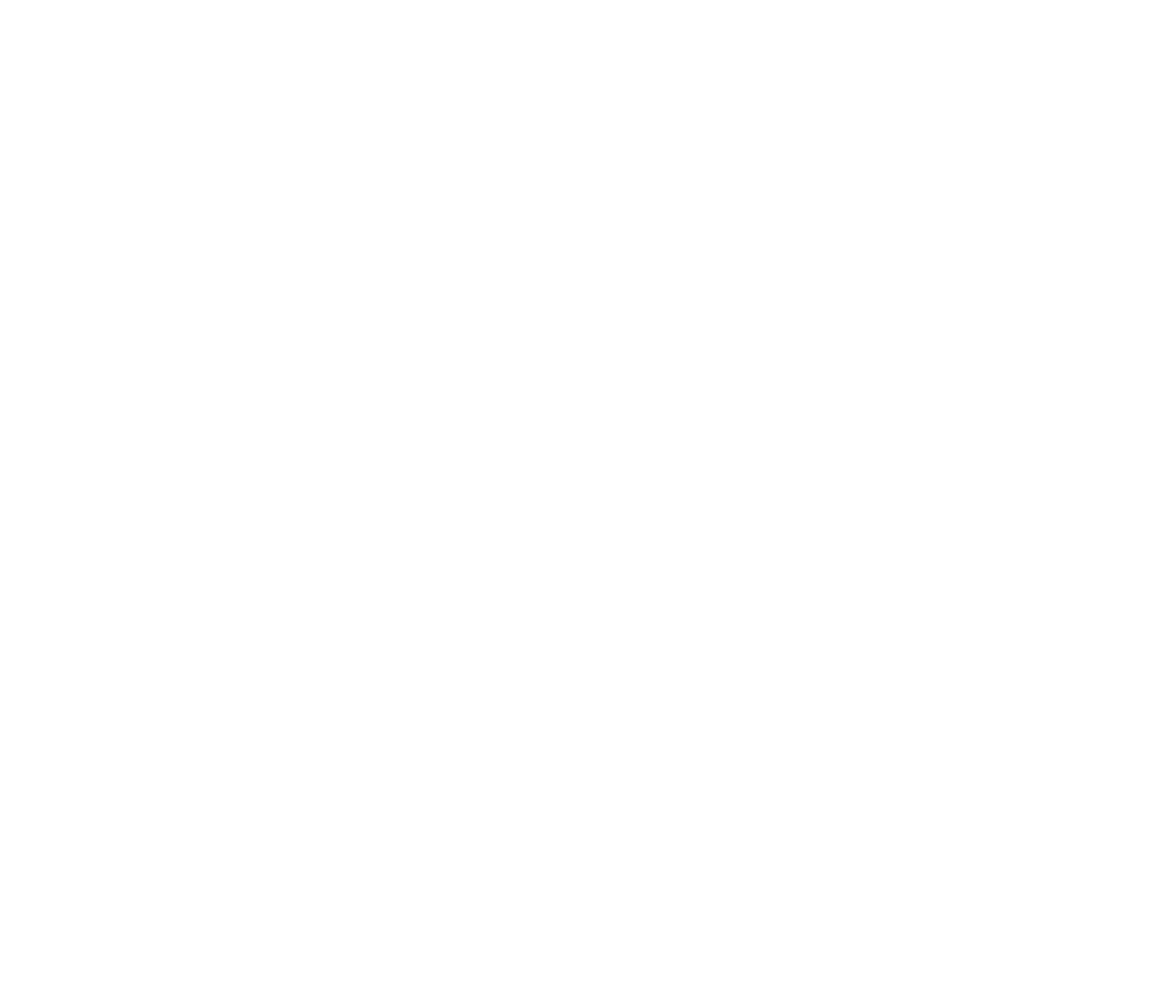
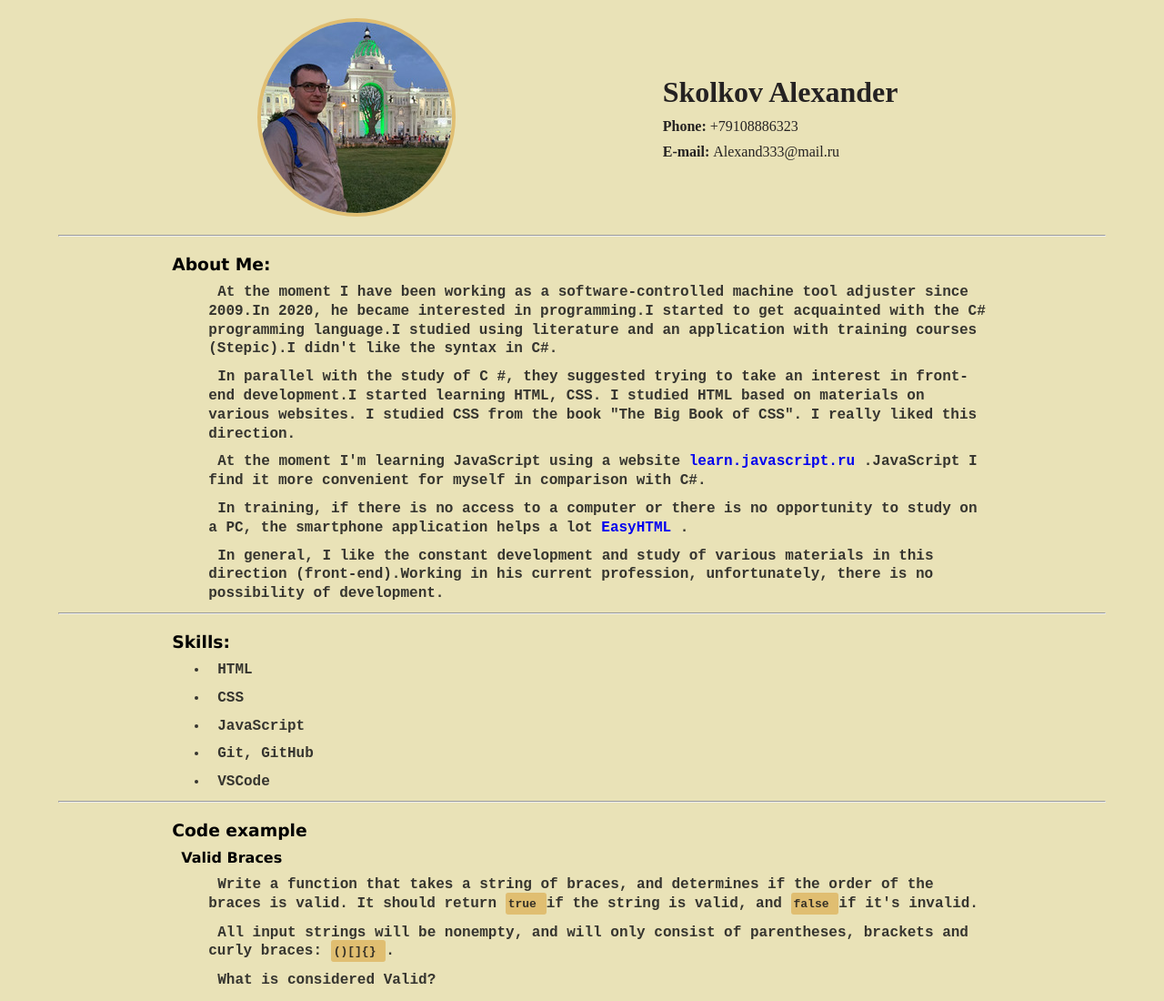
Before and after one commit to SkolkovAlexandr87/rsschool-cv, a plain HTML site: page index.html in a window 1280 px wide. Shown: the top 1100 px of the page at 91% size. Before the commit the page ends 800 px from the top, so only its background shows below. Drawn offline with Linux system fonts and the light colour scheme.

Commit message:
feat: craete resume in html

```diff
--- a/css/style.css
+++ b/css/style.css
@@ -0,0 +1,97 @@
+*{
+    padding:0;
+    margin:0;
+}
+
+body{
+    width:90%;
+    margin: 0 auto;
+    background-color: rgba(231, 223, 176, 0.904);
+}
+
+div.clear{
+  clear: both;
+}
+header{
+    width: 90%;
+    margin: 0 auto;
+    padding: 10px;
+    display: block;
+
+}
+div.photo{
+    height: 200px;
+    width: 200px;
+    position: relative;
+    border-radius: 50%;
+    padding: 5px;
+    overflow: hidden;
+    margin: 10px;
+    float: right;
+    border: 4px solid rgba(224, 188, 110, 0.952);
+}
+img.my_photo{
+    position: absolute;
+    top: -10px;
+    left: -10px;
+}
+header>div.container>div.info>h1{
+    float: left;
+    margin:10px;
+    margin-bottom: 10px;
+}
+header>div.container>div.info>p{
+    margin:10px;
+}
+div.info{
+    color:rgb(37, 34, 34);
+    margin:10px;
+}
+header>div.container{
+    width: 90%;
+    margin: 0 auto;
+    display: flex;
+    justify-content: space-around;
+    align-items: center;
+    text-align: left;
+}
+main section{
+    width:80%;
+    margin: 0 auto;
+    margin-top: 20px;
+}
+
+section h3,
+section ul h3,
+section h4{
+    margin: 10px;
+    font-family:Verdana, Geneva, Tahoma, sans-serif;
+}
+section>p,
+section ul li{
+    margin: 10px;
+    font-family:'Courier New', Courier, sans-serif;
+    font-weight:600;
+    text-indent: 10px;
+    color:rgba(29, 28, 28, 0.877);
+    line-height: 1.3em;
+    margin-left: 50px;
+}
+section h4{
+    margin-left: 20px;
+}
+a{
+    text-decoration: none;
+}
+
+span.code,
+div.code{
+ padding: 3px;
+ border-radius: 3px;
+ background-color: rgba(224, 188, 110, 0.952);
+}
+
+div.code{
+    display: inline-block;
+    margin-left: 50px;
+}
--- a/index.html
+++ b/index.html
@@ -4,9 +4,145 @@
     <meta charset="UTF-8">
     <meta http-equiv="X-UA-Compatible" content="IE=edge">
     <meta name="viewport" content="width=device-width, initial-scale=1.0">
+    <link rel="stylesheet" href="css/style.css">
     <title>Document</title>
 </head>
 <body>
+    <header>
+        <div class="container">
+        <div class="photo">
+          <img src="photo.jpg" class="my_photo" alt="photo">
+        </div>
 
+        <div class="info">
+            <h1>Skolkov Alexander</h1>
+            <p> <b>Phone:</b> +79108886323</p>
+            <p> <b> E-mail: </b> Alexand333@mail.ru </p>
+        </div>
+        </div>
+        <div class="clear"></div>
+
+    </header>
+    <hr>
+    <main>
+        <section class="about_Me">
+            <h3>About Me:</h3>
+
+            <p> At the moment I have been working as a software-controlled machine tool adjuster since 2009.In 2020, he became interested in programming.I started to get acquainted with the C# programming language.I studied using literature and an application with training courses (Stepic).I didn't like the syntax in C#.</p>
+
+            <p> In parallel with the study of C #, they suggested trying to take an interest in front-end development.I started learning HTML, CSS.  I studied HTML based on materials on various websites. I studied CSS from the book "The Big Book of CSS". I really liked this direction.</p>
+
+            <p> At the moment I'm learning JavaScript using a website <a href="https://learn.javascript.ru" alt="link" title="https://learn.javascript.ru"> learn.javascript.ru </a>.JavaScript I find it more convenient for myself in comparison with C#.</p>
+
+            <p> In training, if there is no access to a computer or there is no opportunity to study on a PC, the smartphone application helps a lot <a href="https://apps.apple.com/ru/app/easyhtml/id1344902528" alt="link" title="https://apps.apple.com/ru/app/easyhtml/id1344902528"> EasyHTML </a>. </p>
+
+            <p> In general, I like the constant development and study of various materials in this direction (front-end).Working in his current profession, unfortunately, there is no possibility of development. </p>
+        </section>
+        <hr>
+        <section class="skills_list">
+            <ul> <h3>Skills:</h3>
+               <li> HTML </li>
+               <li> CSS </li>
+               <li> JavaScript </li>
+               <li> Git, GitHub </li>
+               <li> VSCode </li>
+            </ul>
+        </section>
+
+        <hr>
+
+        <section class="code_example">
+
+            <h3> Code example </h3>
+
+            <h4>Valid Braces</h4>
+
+            <p> Write a function that takes a string of braces, and determines if the order of the braces is valid. It should return <span class="code"> <code> true </code> </span> if the string is valid, and <span class="code"> <code> false </code> </span> if it's invalid.</p>
+
+            <p>All input strings will be nonempty, and will only consist of parentheses, brackets and curly braces: <span class="code"><code> ()[]{} </code> </span> .</p>
+
+            <p> What is considered Valid? </p>
+            <p> A string of braces is considered valid if all braces are matched with the correct brace.</p>
+
+
+            <h4>Examples:</h4>
+
+            <div class="code">
+              <code>
+
+                "(){}[]"   =>  True <br>
+                "([{}])"   =>  True <br>
+                "(}"       =>  False <br>
+                "[(])"     =>  False <br>
+                "[({})](]" =>  False <br>
+
+              </code>
+            </div>
+
+            <h4>Solution:</h4>
+
+            <div class="code">
+              <pre>
+                  <code>
+
+                    function validBraces(braces){
+                        //TODO
+                              let arrStr = braces.split(''),
+                                  open = ['(', '{', '['],
+                                  close = [')', '}', ']'],
+                                  stack = [],
+                                  openInd,
+                                  closeInd;
+
+                              for (let i = 0, j = arrStr.length; i < j; i++) {
+                                openInd = open.indexOf(arrStr[i]);
+
+                                if(openInd !== -1) {
+                                  stack.push(openInd);
+                                  continue;
+                                }
+
+                                closeInd = close.indexOf(arrStr[i]);
+
+                                if(closeInd !== -1) {
+                                  openInd = stack.pop();
+
+                                  if(openInd !== closeInd) {
+                                   return false;
+                                 }
+                                }
+                               }
+
+                               if(stack.length !== 0) {
+                                 return false;
+                               }
+
+                               return true;
+                      }
+
+
+                  </code>
+               </pre>
+            </div>
+        </section>
+
+        <hr>
+
+        <section>
+            <ul> <h3> Cousers: </h3>
+               <li> HTML and CSS lessons (completed) </li>
+               <li> JavaScript Guide [learn.javascript.ru](https://learn.javascript.ru) (in progress)</li>
+               <li> RS Schools course "JavaScript/Front-end. Stage 0" (in progress) </li>
+            </ul>
+        </section>
+
+        <hr>
+
+        <section>
+           <h3> English language. </h3>
+            <p> Entry level - A1 </p>
+
+        </section>
+    </main>
 </body>
 </html>
```
Also changed, not shown: 1 other file.
